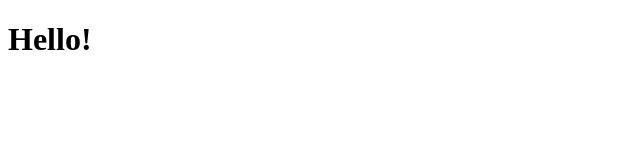
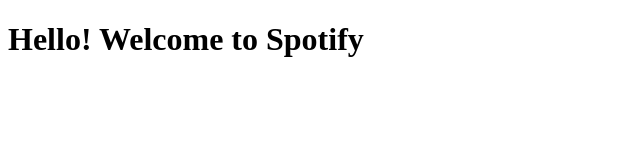
Before and after one commit to Tarun-Bavra/spotify-clone, a plain HTML site: page index.html in a window 1280 px wide. Shown: the whole page, without its empty margins (0-640 px from the left). Drawn offline with Linux system fonts and the light colour scheme.

Commit message:
spotify-clone

```diff
--- a/index.html
+++ b/index.html
@@ -6,6 +6,6 @@
     <title>Spotify</title>
 </head>
 <body>
-   <h1>Hello!</h1>
+   <h1>Hello! Welcome to Spotify</h1>
 </body>
 </html>
```
